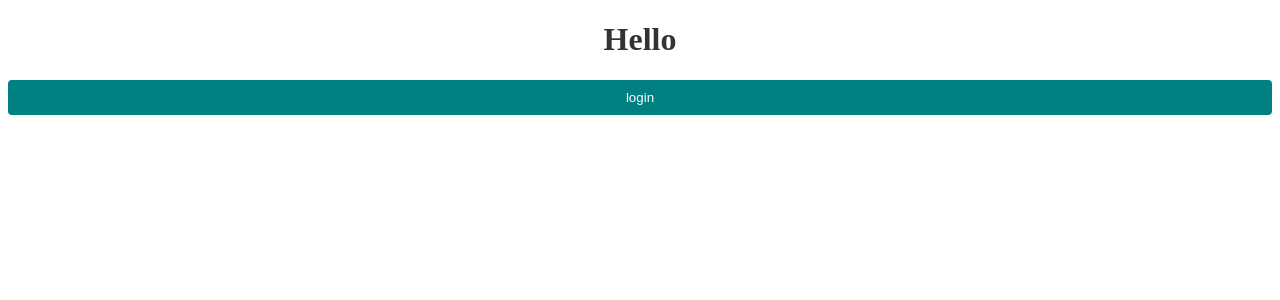
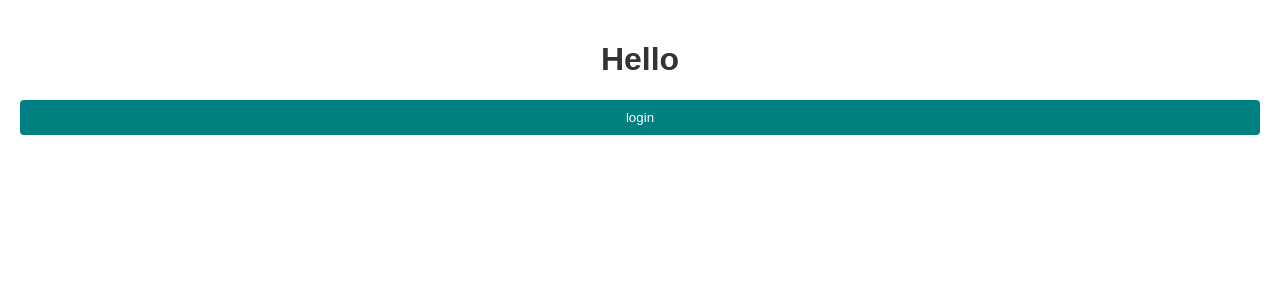
Before and after one commit to dankernel/svelte-study, a SvelteKit app: page / in a window 1280 px wide. Shown: the top 300 px of the page. Built offline with nearby package versions, Linux system fonts and the light colour scheme.

Commit message:
chore: create a global css file

```diff
--- /dev/null
+++ b/src/routes/+layout.svelte
@@ -0,0 +1,5 @@
+<script>
+	import '../app.css';
+</script>
+
+<slot />
--- a/src/routes/+page.svelte
+++ b/src/routes/+page.svelte
@@ -8,7 +8,3 @@
 
 <h1>Hello</h1>
 <button on:click={gotoLogin}>login</button>
-
-<style lang="scss">
-	@import '/src/styles.scss';
-</style>
--- a/src/routes/login/+page.svelte
+++ b/src/routes/login/+page.svelte
@@ -1,8 +1,7 @@
 <script lang="ts">
 	import { PUBLIC_DB_API_KEY, PUBLIC_SUPABASE_URL } from '$env/static/public';
 	import { createClient } from '@supabase/supabase-js';
-	import { SvelteToast } from '@zerodevx/svelte-toast';
-	import { toast } from '@zerodevx/svelte-toast';
+	import { SvelteToast, toast } from '@zerodevx/svelte-toast';
 
 	const SUPABASE_URL = PUBLIC_SUPABASE_URL;
 	const SUPABASE_ANON_KEY = PUBLIC_DB_API_KEY;
@@ -72,7 +71,3 @@
 {/await}
 
 <SvelteToast />
-
-<style lang="scss">
-	@import '/src/styles.scss';
-</style>
--- a/src/routes/mypage/+page.svelte
+++ b/src/routes/mypage/+page.svelte
@@ -1,8 +1,7 @@
 <script lang="ts">
 	import { PUBLIC_DB_API_KEY, PUBLIC_SUPABASE_URL } from '$env/static/public';
 	import { createClient } from '@supabase/supabase-js';
-	import { SvelteToast } from '@zerodevx/svelte-toast';
-	import { toast } from '@zerodevx/svelte-toast';
+	import { SvelteToast, toast } from '@zerodevx/svelte-toast';
 
 	const SUPABASE_URL = PUBLIC_SUPABASE_URL;
 	const SUPABASE_ANON_KEY = PUBLIC_DB_API_KEY;
@@ -62,7 +61,6 @@
 
 	import { goto } from '$app/navigation';
 	import { onMount } from 'svelte';
-	import { json } from '@sveltejs/kit';
 
 	const navigateToSignup = (): void => {
 		goto('/sign-up');
@@ -203,7 +201,3 @@
 {/await}
 
 <SvelteToast />
-
-<style lang="scss">
-	@import '/src/styles.scss';
-</style>
--- a/src/routes/sign-up/+page.svelte
+++ b/src/routes/sign-up/+page.svelte
@@ -1,8 +1,7 @@
 <script lang="ts">
 	import { PUBLIC_DB_API_KEY, PUBLIC_SUPABASE_URL } from '$env/static/public';
 	import { createClient } from '@supabase/supabase-js';
-	import { SvelteToast } from '@zerodevx/svelte-toast';
-	import { toast } from '@zerodevx/svelte-toast';
+	import { SvelteToast, toast } from '@zerodevx/svelte-toast';
 
 	const SUPABASE_URL = PUBLIC_SUPABASE_URL;
 	const SUPABASE_ANON_KEY = PUBLIC_DB_API_KEY;
@@ -71,7 +70,3 @@
 {/await}
 
 <SvelteToast />
-
-<style lang="scss">
-	@import '/src/styles.scss';
-</style>
```
Also changed, not shown: src/app.css (renamed from src/styles.scss).
